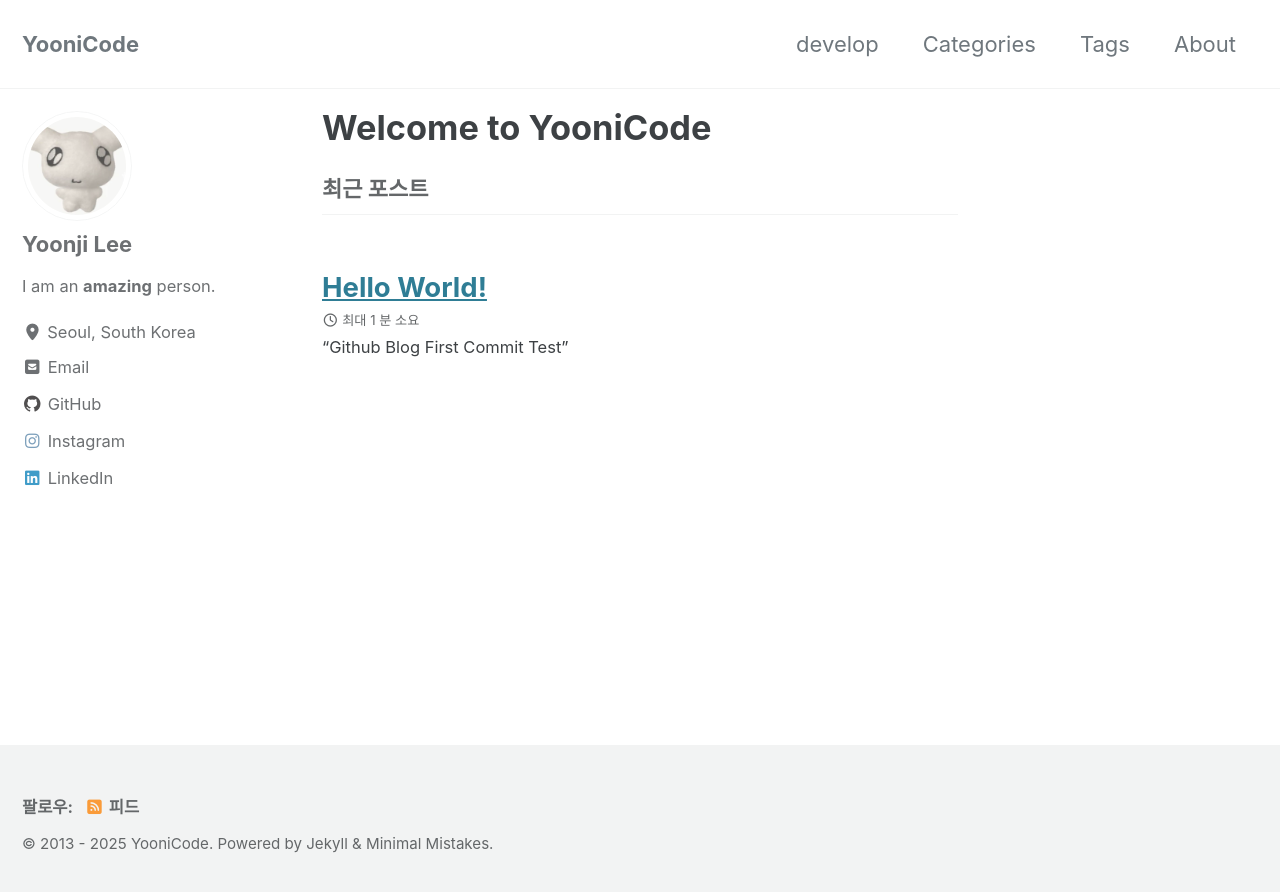
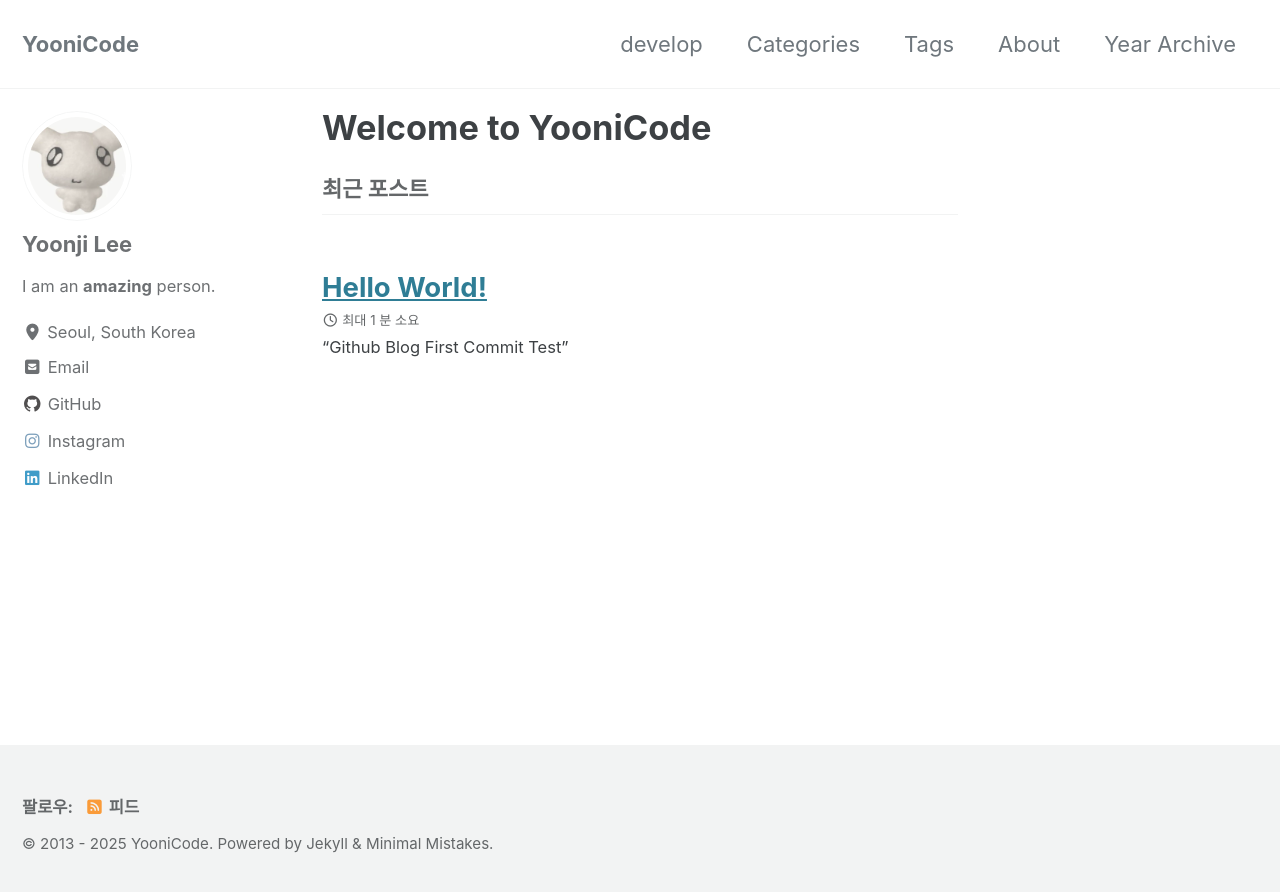
Before and after one commit to yooniicode/yooniicode.github.io, a Jekyll site: the page built from index.markdown, in a window 1280 px wide. Shown: the top 892 px of the page. Built offline with Jekyll 4.4.1, drawn with Linux system fonts in a browser that asks for light colours; cached includes are drawn as plain includes; the list of posts is cut into pages by our own code.

Commit message:
chore: Update navigation.yml

```diff
--- a/_data/navigation.yml
+++ b/_data/navigation.yml
@@ -21,3 +21,5 @@ main:
     url: /tags/
   - title: "About"
     url: /about/
+  - title: "Year Archive"
+    url: /year-archive/
```
